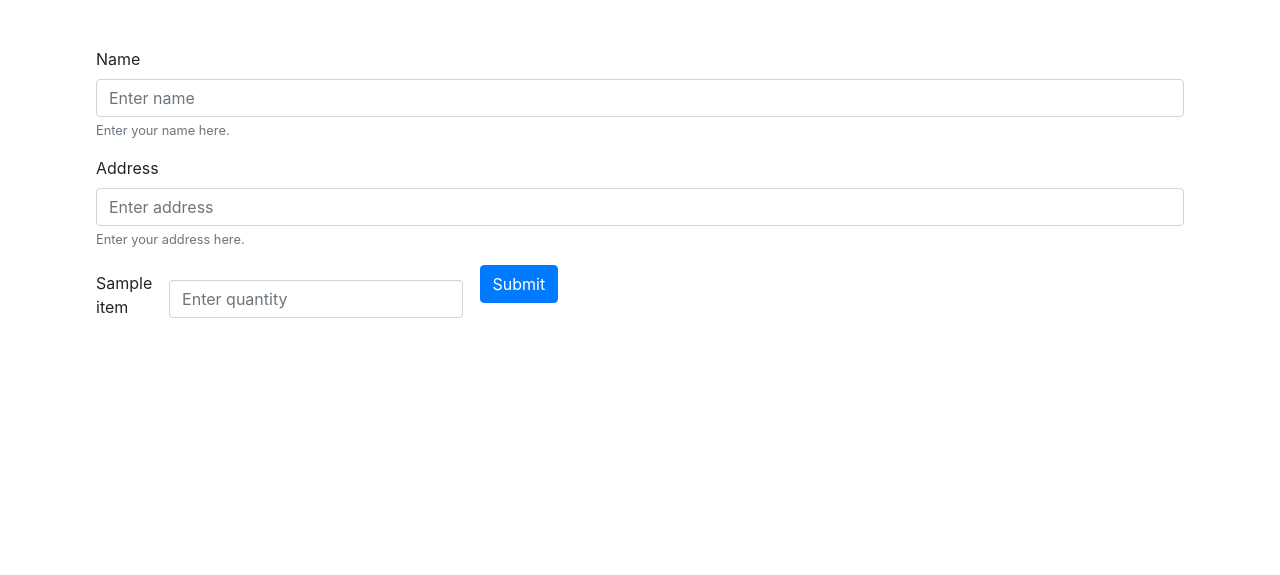
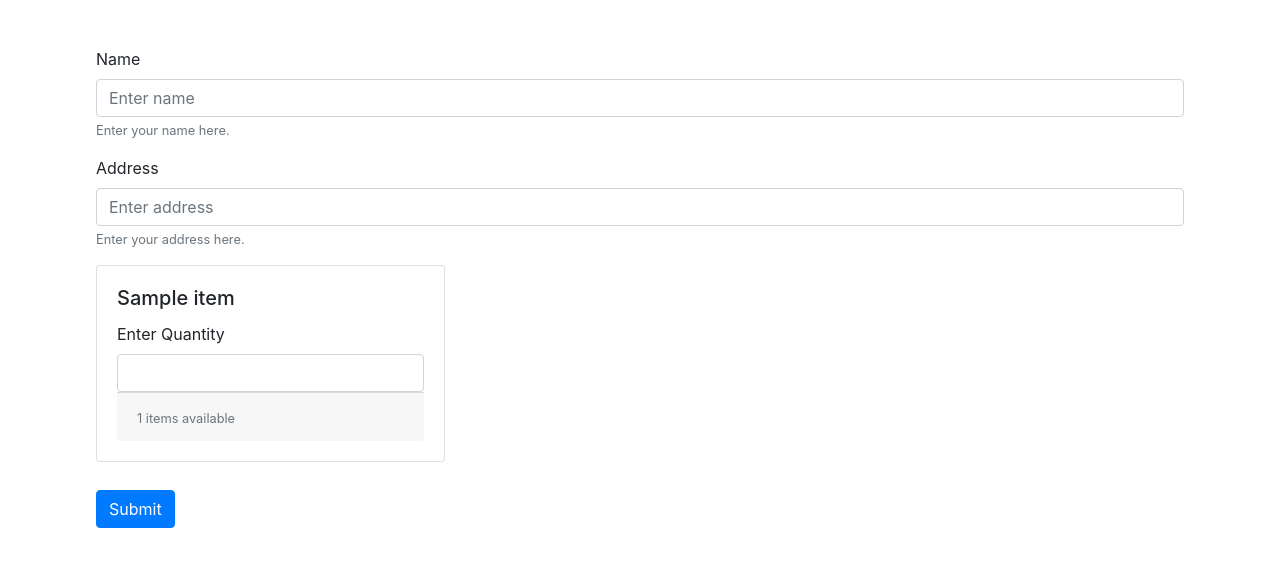
Before and after one commit to sh-dot-s/inven, a Flask app: template templates/order.html in a window 1280 px wide. Shown: the part 105-680 px from the top of the page. Run offline with Flask 2, Linux system fonts and the light colour scheme; the template is opened without the code that fills it: most values are stand-ins (such as "Sample title", 1, 10 or a date in 2020); some libraries are stand-ins or nearby versions.

Commit message:
Second Commit

```diff
--- a/app.py
+++ b/app.py
@@ -46,7 +46,7 @@ def show_products(item_name: str = None):
             body = connexion.request.get_json()
             item, status = get_obj_or_404(Item, item_name=body["item_name"])
             if status == 200:
-                item.update(item_count=item.item_count + body["item_count"])
+                item.update(item_count=item.item_count + int(body["item_count"]))
             else:
                 item = Item.from_json(json.dumps(body))
                 item.save()
@@ -129,7 +129,7 @@ def add_item():
 @app.route("/add_item", methods=["GET", "POST"])
 def order():
     if flask.request.method == "GET":
-        items = [dict(item_name=i["item_name"], item_count=i["item_count"]) for i in
+        items = [dict(item_name=i["item_name"], item_count=i["item_count"], description=i["description"]) for i in
                  requests.get(url_for("show_products", _external=True)).json()]
         return render_template("order.html", items=items)
 
--- a/templates/item.html
+++ b/templates/item.html
@@ -9,13 +9,15 @@
         </div>
         <div class="form-group">
             <label for="exampleInputEmail2">Item Count</label>
-            <input type="text" class="form-control" required id="exampleInputEmail2" aria-describedby="emailHelp2"
+            <input type="number" min="1" class="form-control" required id="exampleInputEmail2"
+                   aria-describedby="emailHelp2"
                    name="item_count">
             <small id="emailHelp2" class="form-text text-muted">Enter item count here.</small>
         </div>
         <div class="form-group">
             <label for="exampleInputEmail5">Item Price</label>
-            <input type="number" class="form-control" required id="exampleInputEmail5" aria-describedby="emailHelp5"
+            <input type="number" min="1" class="form-control" required id="exampleInputEmail5"
+                   aria-describedby="emailHelp5"
                    name="item_price">
             <small id="emailHelp5" class="form-text text-muted">Enter item price here.</small>
         </div>
--- a/templates/order.html
+++ b/templates/order.html
@@ -14,11 +14,25 @@
                        placeholder="Enter address" name="address">
                 <small id="emailHelp2" class="form-text text-muted">Enter your address here.</small>
             </div>
-            <div class="form-check form-check-inline">
+            <div class="card-columns form-group">
                 {% for foo in items %}
-                    <label for="{{ foo["item_name"] }}">{{ foo["item_name"] }}</label>
-                    <input type="number" max="{{ foo["item_count"] }}" class="form-control" id="{{ foo["item_name"] }}"
-                           placeholder="Enter quantity" name="items[]">
+                    <div class="card">
+                        <div class="card-body">
+                            {#                            <img class="card-img-top" src="" alt="Card image cap">#}
+                            <h5 class="card-title">{{ foo["item_name"] }}</h5>
+                            <div class="card-text">
+                                <label for="{{ foo["item_name"] }}">Enter Quantity</label>
+                                <input type="number" max="{{ foo["item_count"] }}" class="form-control"
+                                       id="{{ foo["item_name"] }}"
+                                       aria-describedby="{{ foo["item_name"] }}help"
+                                       name="item--{{ foo["item_name"] }}">
+                            </div>
+                            <div class="card-footer">
+                                <small class="text-muted">{{ foo["item_count"] }} items
+                                    available</small>
+                            </div>
+                        </div>
+                    </div>
                 {% endfor %}
             </div>
             <button type="submit" class="btn btn-primary">Submit</button>
```
